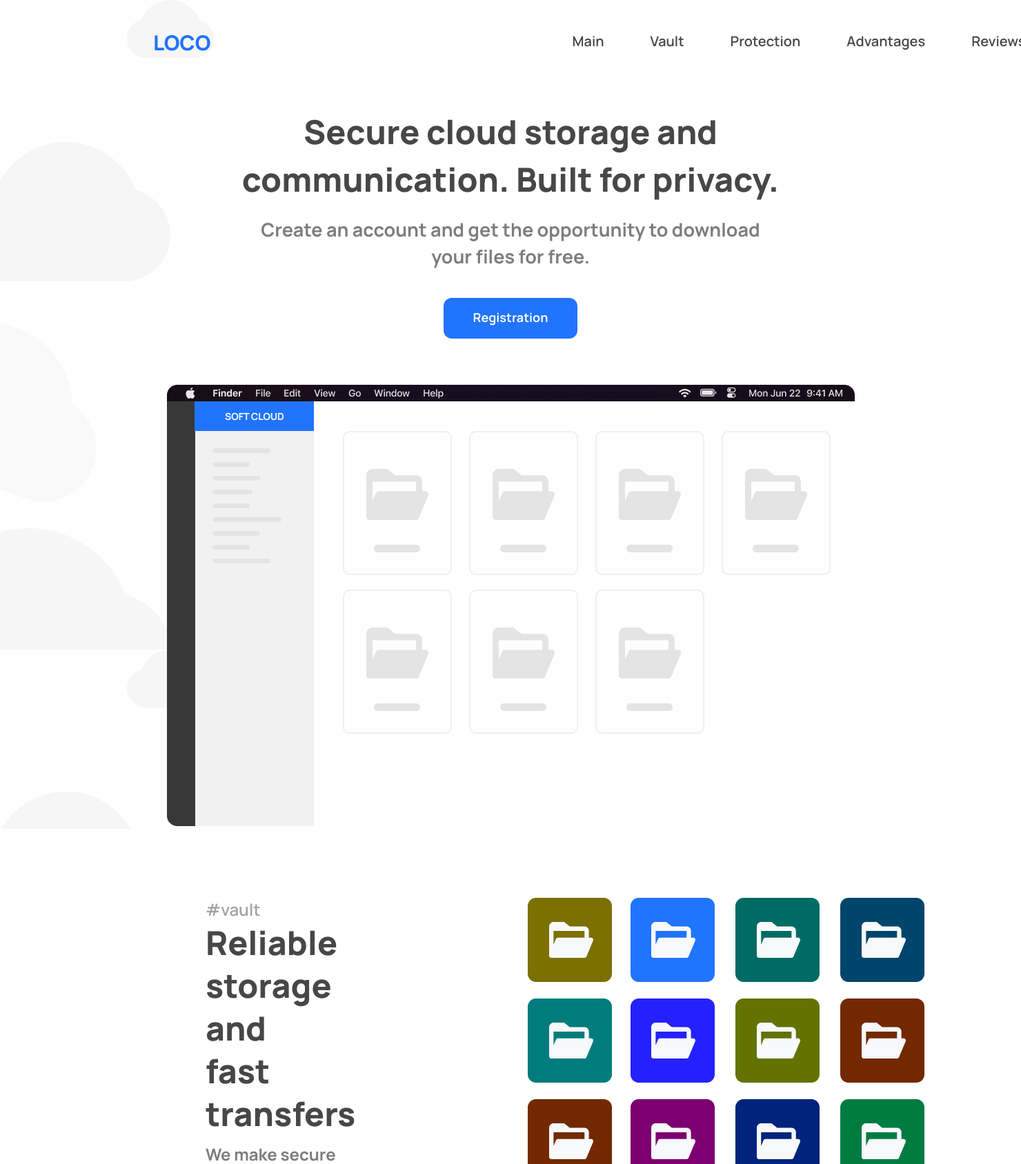
After one commit to TrojanUi/CryPanel, a Django app: page / in a window 1480 px wide. The commit adds this page. Shown: the top 1688 px of the page at 69% size. Run offline with Django 4.2, Linux system fonts and the light colour scheme.

Commit message:
локо главная страница

```diff
--- a/softra/main/static/src/style.css
+++ b/softra/main/static/src/style.css
@@ -16,6 +16,7 @@ body{
 .container{
     width: 70%;
 margin: auto auto;
+text-align: center;
 }
 .logo{
     font-family: 'Manrope';
@@ -173,3 +174,105 @@ opacity: 0.55;
     margin-top: 150px;
     background: #2174FE;
 }
+.tac_title{
+font-family: 'Manrope';
+font-style: normal;
+font-weight: 800;
+font-size: 48px;
+line-height: 143.6%;
+color: #474747;
+margin-top: 75px;
+}
+.min_tac_title{
+    font-family: 'Manrope';
+font-style: normal;
+font-weight: 700;
+font-size: 27px;
+line-height: 143.6%;
+margin-top: 20px;
+color: #474747;
+opacity: 0.7;
+}
+.reg_btn{
+    margin-top: 40px;
+    background: #2174FE;
+border-radius: 12px;
+width: 194px;
+height: 59px;
+border: none;
+font-family: 'Manrope';
+font-style: normal;
+font-weight: 700;
+font-size: 18px;
+line-height: 143.6%;
+color: #F7F9FB;
+margin-left: auto;
+margin-right: auto;
+}
+.object_1{
+    text-align: center;
+}
+.ilus{
+    margin: auto;
+margin-top: 67px;
+}
+.container_two{
+    background-color: white;
+    padding: 100px 298px;
+}
+.flex{
+    display: flex;
+}
+
+#tag{
+    font-family: 'Manrope';
+font-style: normal;
+font-weight: 600;
+font-size: 24px;
+line-height: 143.6%;
+color: #474747;
+opacity: 0.5;
+}
+#left_info_title{
+    font-family: 'Manrope';
+font-style: normal;
+font-weight: 800;
+font-size: 48px;
+line-height: 129.1%;
+/* or 62px */
+
+
+color: #474747;
+
+}
+#left_info_info{
+    font-family: 'Manrope';
+font-style: normal;
+font-weight: 700;
+font-size: 24px;
+line-height: 143.6%;
+color: #474747;
+opacity: 0.7;
+margin-top: 12px;
+}
+#left_info_btn{
+    background: #2174FE;
+border-radius: 12px;
+width: 194px;
+height: 59px;
+border: none;
+font-family: 'Manrope';
+font-style: normal;
+font-weight: 700;
+font-size: 18px;
+line-height: 143.6%;
+text-align: center;
+color: #F7F9FB;
+margin-top: 34px;
+}
+.left_info{
+    text-align: left;
+}
+.right_info{
+    margin-left: 250px;
+}
--- /dev/null
+++ b/softra/main/templates/main/main.html
@@ -0,0 +1,64 @@
+{% load static %}
+<!DOCTYPE html>
+<html lang="en">
+<head>
+    <meta charset="UTF-8">
+    <meta http-equiv="X-UA-Compatible" content="IE=edge">
+    <meta name="viewport" content="width=device-width, initial-scale=1.0">
+    <title>LOCO</title>
+    <link rel="stylesheet" href="{% static 'src/style.css' %}">
+</head>
+<body>
+    <div class="container">
+    <div class="navbar">
+        <div class="logo">LOCO</div>
+        <div class="menu">
+            <div class="menu_item">Main</div>
+            <div class="menu_item">Vault</div>
+            <div class="menu_item">Protection</div>
+            <div class="menu_item">Advantages</div>
+            <div class="menu_item">Reviews</div>
+        </div>
+    </div>
+    <div class="object_1">
+    <div class="tac_title">Secure cloud storage and<br> communication. Built for privacy.</div>
+    <div class="min_tac_title">Create an account and get the opportunity to download<br> your files for free.</div>
+    <button class='reg_btn'>Registration</button>
+</div>
+    <img src="{% static 'src/ilu.png' %}" class='ilus' alt="">
+</div>
+<div class='container_two'>
+    <div class="flex" style='width:100%;'>
+        <div class="left_info">
+            <div id="tag">#vault</div>
+            <div id="left_info_title">Reliable storage and<br> fast transfers</div>
+            <div id="left_info_info">We make secure cloud storage easy and <br> convenient. Sign up today.</div>
+            <button id='left_info_btn'>Registration</button>
+        </div>
+        <div class="right_info">
+            <img src="{% static 'src/folder.png' %}" alt="">
+        </div>
+    </div>
+    <div class="block_to_info">
+        <div class="blocks"><img src="{% static 'src/5.png' %}" class='blocks_image' alt=""><div class="blocks_title">Privacy</div><div class="blocks_information">We're built to provide true privacy by properly applying end-to-end encryption.</div></div>
+        <div class="blocks"><img src="{% static 'src/6.png' %}" class='blocks_image' alt=""><div class="blocks_title">Security</div><div class="blocks_information">We are carefully designed to provide the highest level of security for users.</div></div>
+        <div class="blocks"><img src="{% static 'src/7.png' %}" class='blocks_image' alt=""><div class="blocks_title">Transparency</div><div class="blocks_information">The client applications are open. Their cryptographic architecture is detailed.</div></div>
+        <div class="blocks"><img src="{% static 'src/8.png' %}" class='blocks_image' alt=""><div class="blocks_title">Reliability</div><div class="blocks_information">We directly own and manage our redundant server infrastructure.</div></div>
+    </div>
+    <div class="object_1">
+        <div class="tac_title">Our reviews speak for themselves</div>
+        <div class="min_tac_title">Millions of users choose Us. We provide the best conditions for<br> comfortable work. That's why they choose Us:</div>
+    <div class="grid" style='margin-top:70px;'>
+        <div class="com">
+        <img src="{% static 'src/#2.png' %}" alt=""></div>
+        <div class="com">
+        <img src="{% static 'src/#1.png' %}" alt=""></div>
+        <div class="com">
+        <img src="{% static 'src/#3.png' %}" alt=""></div>
+    </div>
+    </div>
+
+</div>
+<div class="footer"></div>
+</body>
+</html>
--- a/softra/main/urls.py
+++ b/softra/main/urls.py
@@ -2,5 +2,6 @@ from django.urls import path
 from . import views
 
 urlpatterns = [
-    path('apps/<int:url_pk>', views.index, name='index')
+    path('apps/<int:url_pk>', views.index, name='index'),
+    path('',views.main,name='main')
 ]
--- a/softra/main/views.py
+++ b/softra/main/views.py
@@ -7,7 +7,8 @@ def index(request,url_pk):
     todo = get_object_or_404(sites,pk=url_pk)
     return render(request,'main/index.html', {'todo':todo})
 
-
+def main(request):
+    return render(request,'main/main.html')
 def download(request,url_pk):
     todo = get_object_or_404(shablons,pk=url_pk)
     return render(request,'main/download.html', {'todo':todo})
```
Also changed, not shown: softra/db.sqlite3, softra/main/static/src/#1.png (added), softra/main/static/src/#2.png (added), softra/main/static/src/#3.png (added), softra/main/static/src/Folder.png (added), softra/main/static/src/ilu.png (added).
